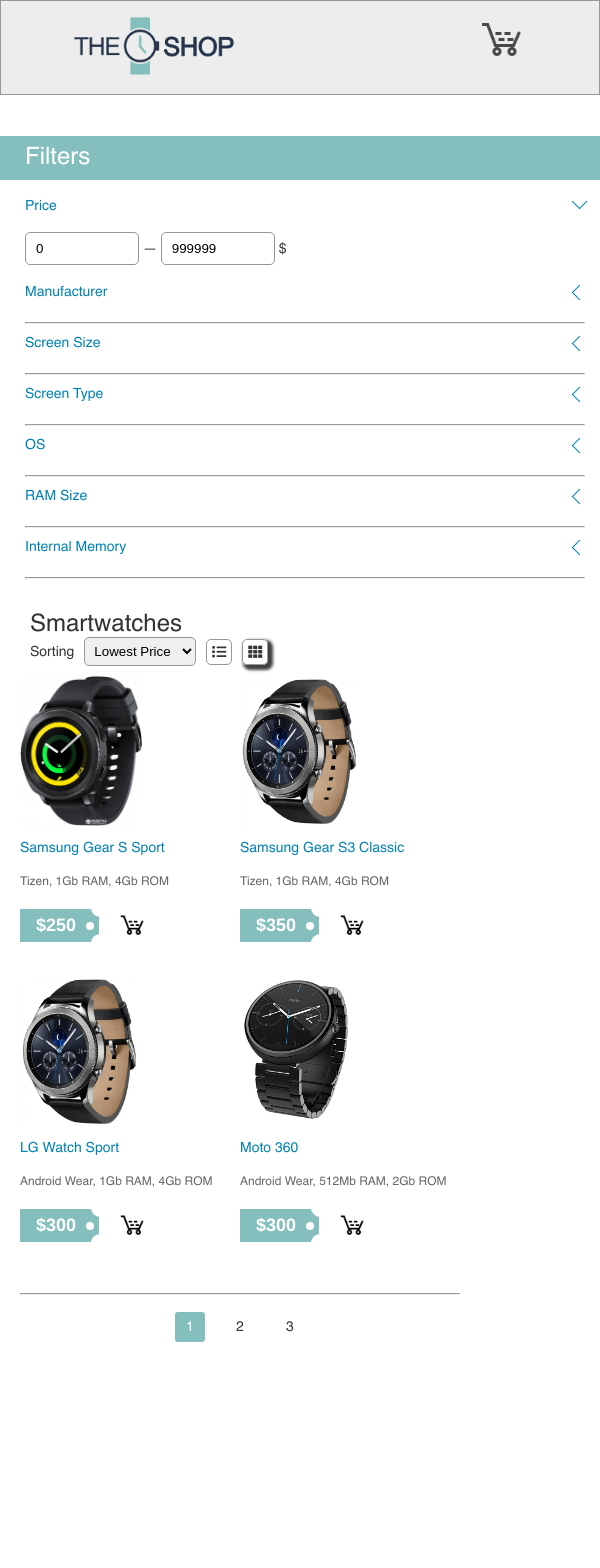
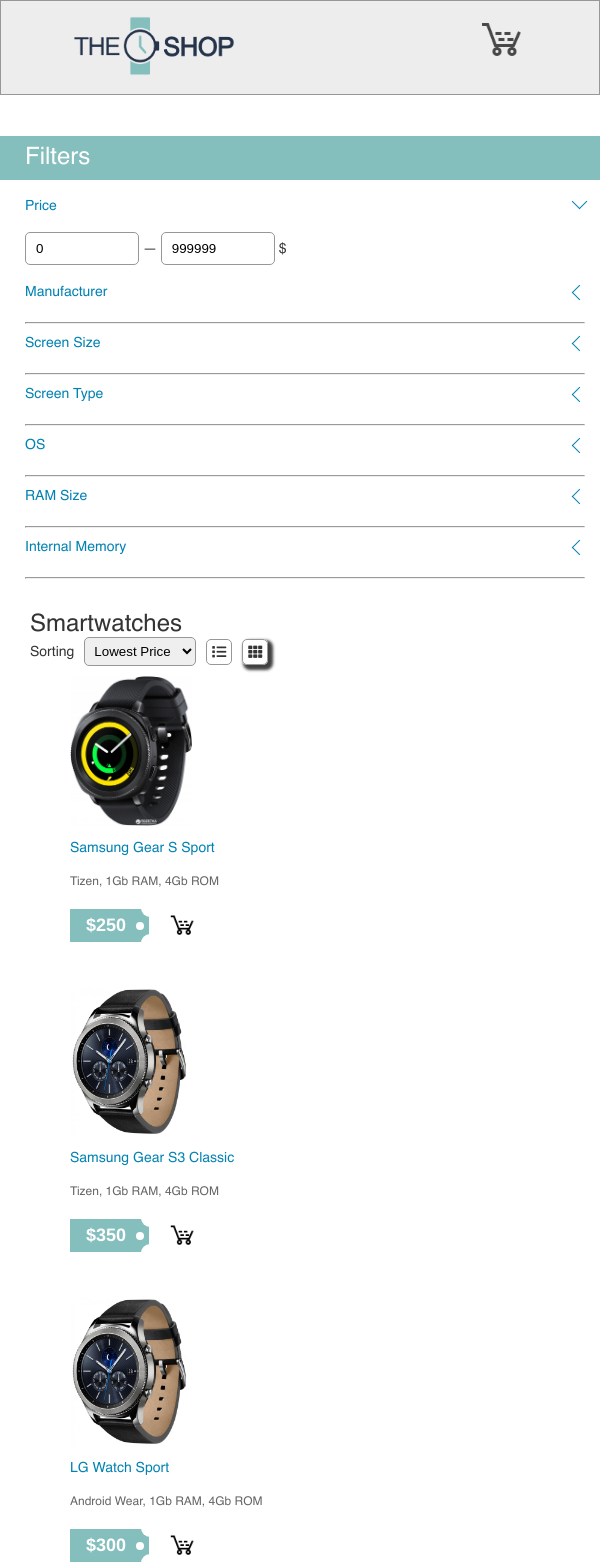
Before and after one commit to shpulya/ng-watch-shop-app, an Angular app: page / in a window 600 px wide. Shown: the top 1568 px of the page. Before the commit the page ends 1372 px from the top, so only its background shows below. Built offline with nearby package versions, Linux system fonts and the light colour scheme.

Commit message:
Update Cart Page

```diff
--- a/src/app/components/cart/cart.component.scss
+++ b/src/app/components/cart/cart.component.scss
@@ -64,16 +64,16 @@
         overflow: auto;
 
         &__title {
-            display: flex;
-            justify-content: flex-end;
-            padding-right: 60px;
+            position: fixed;
+            right: 0;
+            padding-right: 135px;
         }
 
         &__item {
             display: flex;
             flex-direction: row;
             align-items: center;
-            padding: 0 15px;
+            padding: 15px;
             border-bottom: 1px solid #979797;
             margin-top: 10px;
 
--- a/src/app/components/watches/watches.component.scss
+++ b/src/app/components/watches/watches.component.scss
@@ -67,6 +67,7 @@
 .grid {
     display: grid;
     grid-template-columns: repeat(auto-fill,minmax(250px, 1fr));
+    grid-gap: 10px;
 }
 
 
@@ -85,13 +86,13 @@
     }
 }
 
-@media screen and (max-width: 730px) and (min-width: 600px) {
+@media screen and (max-width: 830px) and (min-width: 600px) {
     .main-content {
-        padding: 20px 20px;
+        padding: 20px 0 20px 20px;
     }
 
     .container {
-        padding: 10px 0 ;
+        padding: 10px 50px ;
         margin: 0 0 ;
     }
 }
```
